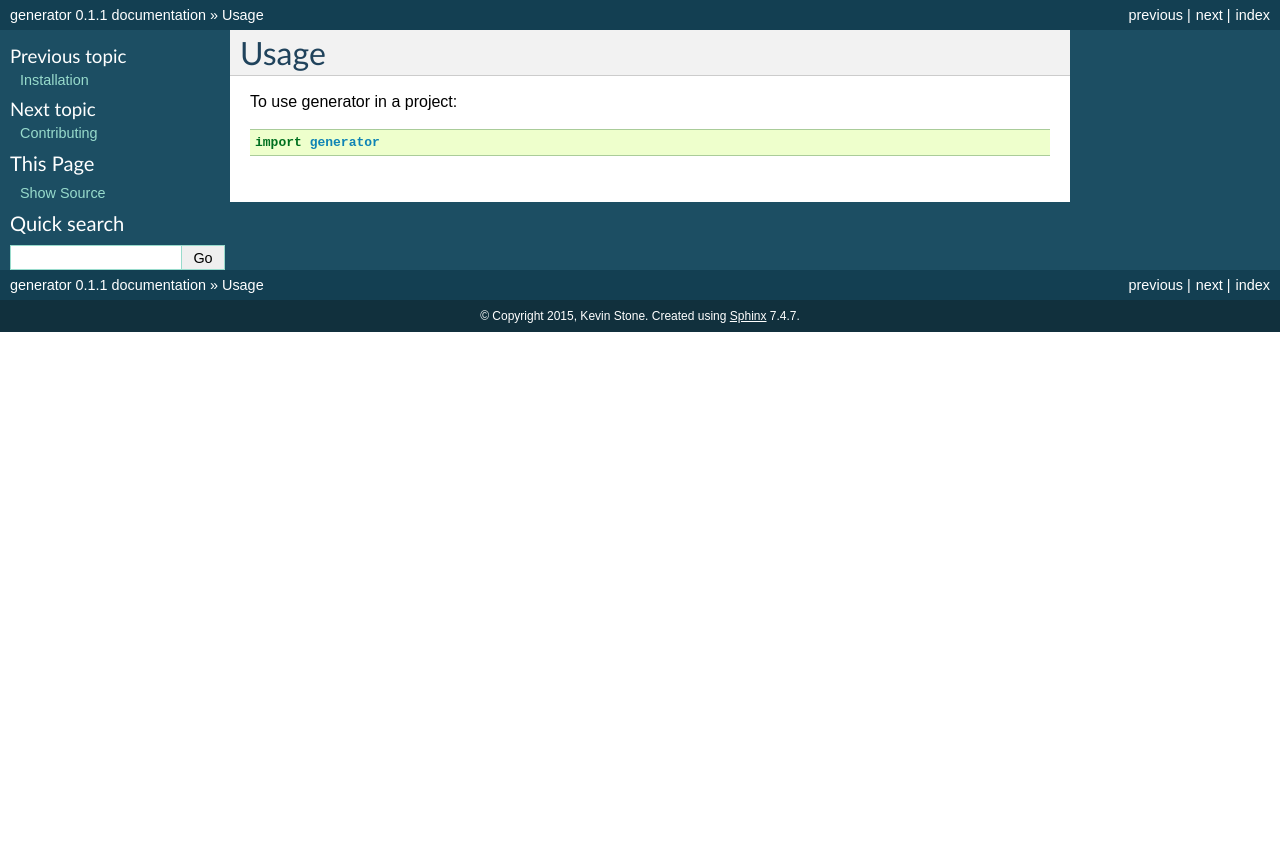
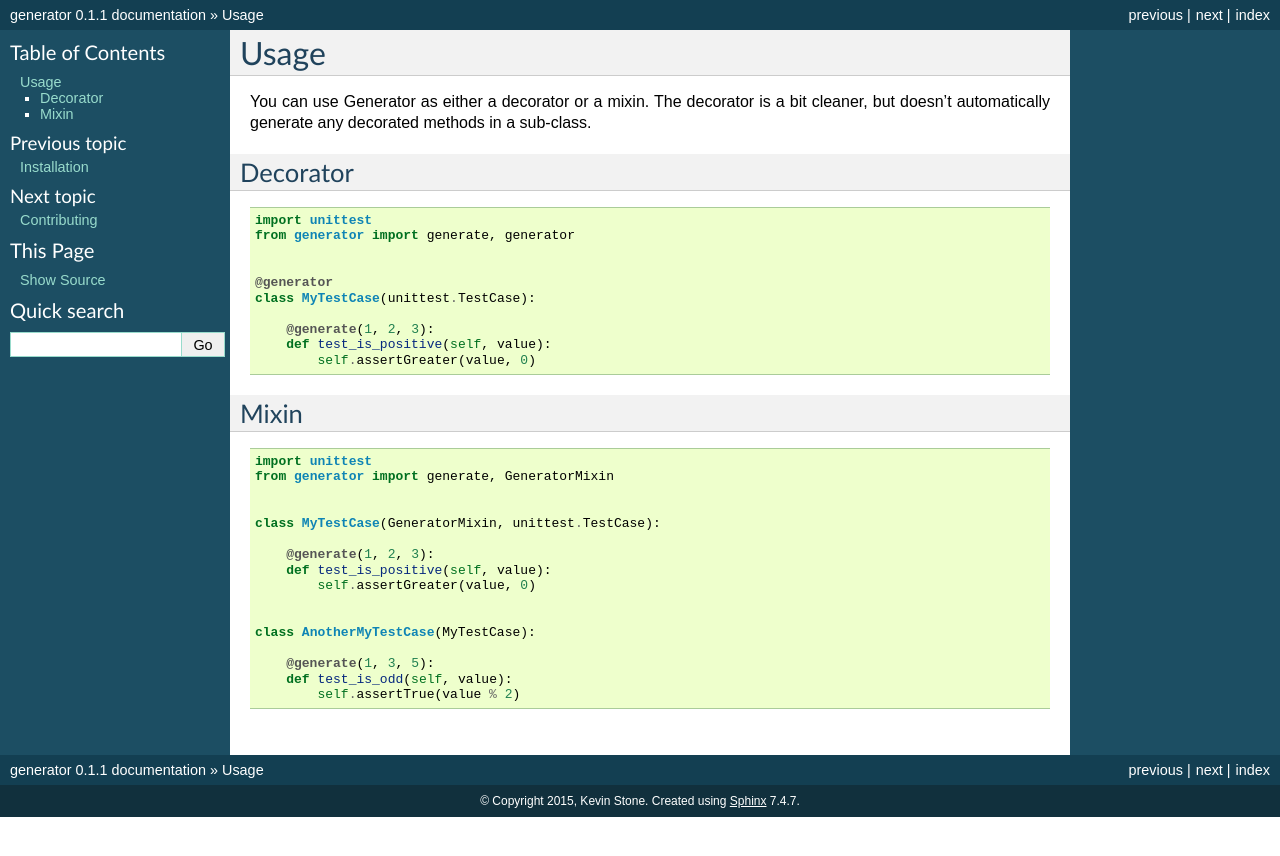
Before and after one commit to kevinastone/generator, a Sphinx documentation site: the page built from docs/usage.rst, in a window 1280 px wide. Shown: the top 856 px of the page. Built offline with Sphinx 7.4.7, drawn with Linux system fonts in a browser that asks for light colours.

Commit message:
Updated docs

```diff
--- a/HISTORY.rst
+++ b/HISTORY.rst
@@ -3,7 +3,7 @@
 History
 -------
 
-0.1.0 (2015-10-15)
+0.1.1 (2015-10-15)
 ---------------------
 
 * First release on PyPI.
--- a/docs/usage.rst
+++ b/docs/usage.rst
@@ -2,6 +2,46 @@
 Usage
 ========
 
-To use generator in a project::
+You can use Generator as either a decorator or a mixin.  The decorator is a
+bit cleaner, but doesn't automatically generate any decorated methods in a
+sub-class.
 
-    import generator
+
+Decorator
+---------
+
+::
+
+    import unittest
+    from generator import generate, generator
+
+
+    @generator
+    class MyTestCase(unittest.TestCase):
+
+        @generate(1, 2, 3):
+        def test_is_positive(self, value):
+            self.assertGreater(value, 0)
+
+
+Mixin
+-----
+
+::
+
+    import unittest
+    from generator import generate, GeneratorMixin
+
+
+    class MyTestCase(GeneratorMixin, unittest.TestCase):
+
+        @generate(1, 2, 3):
+        def test_is_positive(self, value):
+            self.assertGreater(value, 0)
+
+
+    class AnotherMyTestCase(MyTestCase):
+
+        @generate(1, 3, 5):
+        def test_is_odd(self, value):
+            self.assertTrue(value % 2)
```
Also changed, not shown: docs/installation.rst (+1 -6 lines).
